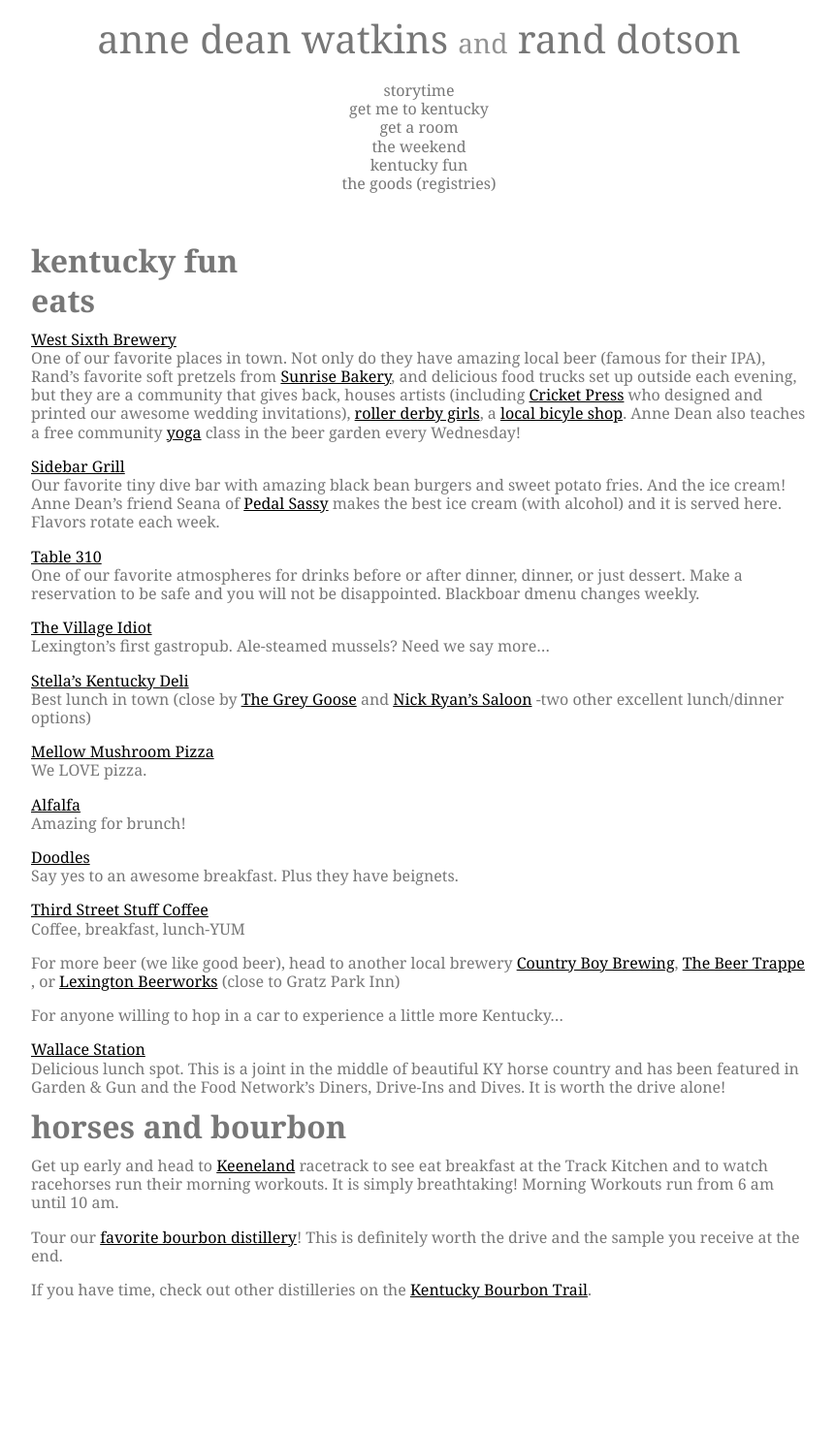
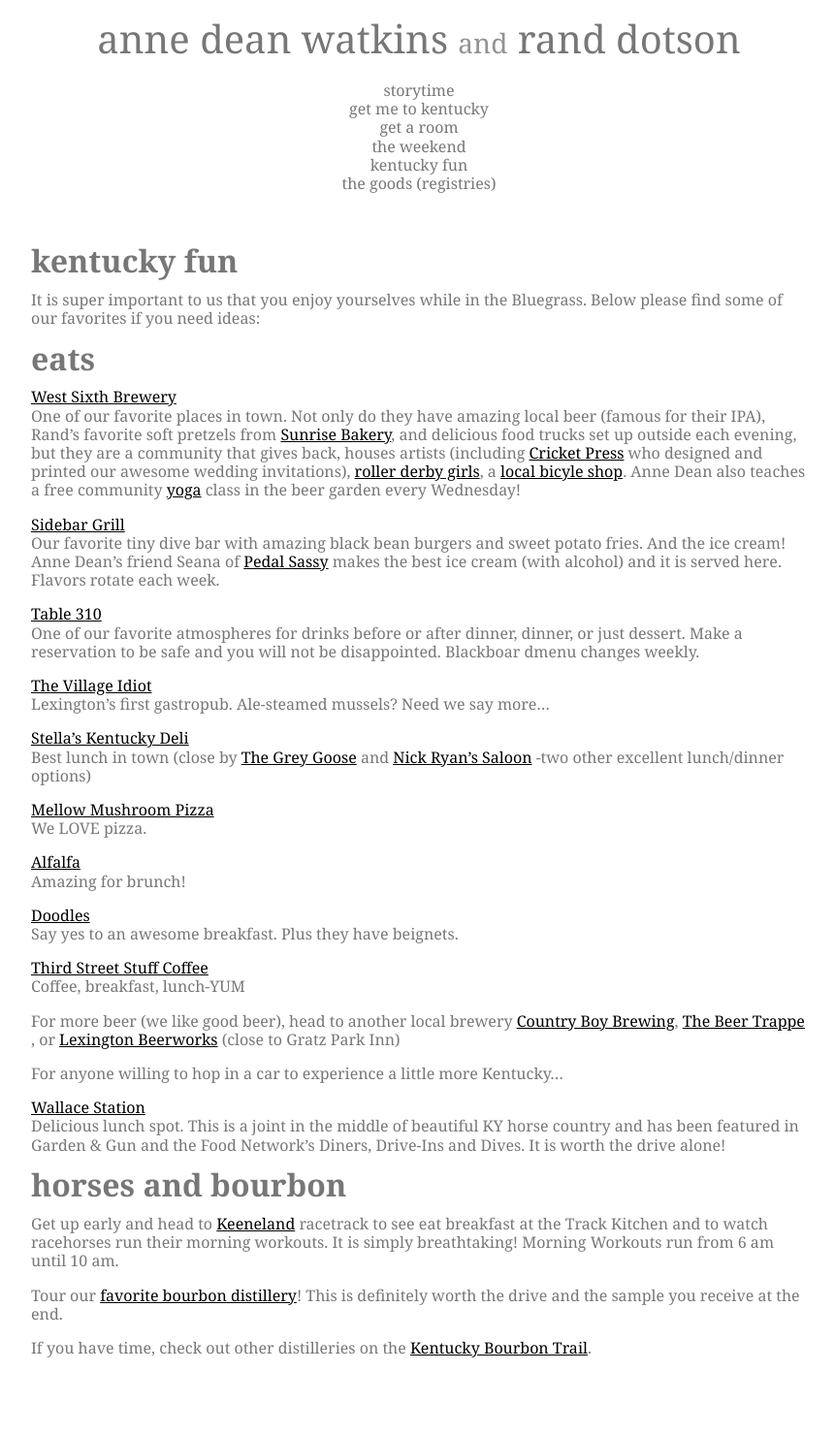
Before and after one commit to nikolaiwarner/annedeanandrand.com, a Jekyll site: the page built from fun.md, in a window 1280 px wide. Shown: the whole page at 97% size, without its empty margins (208-1069 px from the left). Built offline with Jekyll 4.4.1, drawn with Linux system fonts in a browser that asks for light colours; before the commit the page ends 1420 px from its top, so only the background shows below that.

Commit message:
Update fun.md

```diff
--- a/fun.md
+++ b/fun.md
@@ -4,6 +4,9 @@ title: kentucky fun
 ---
 
 # kentucky fun
+
+It is super important to us that you enjoy yourselves while in the Bluegrass. Below please find some of our favorites if you need ideas:
+
 
 # eats
 
```
